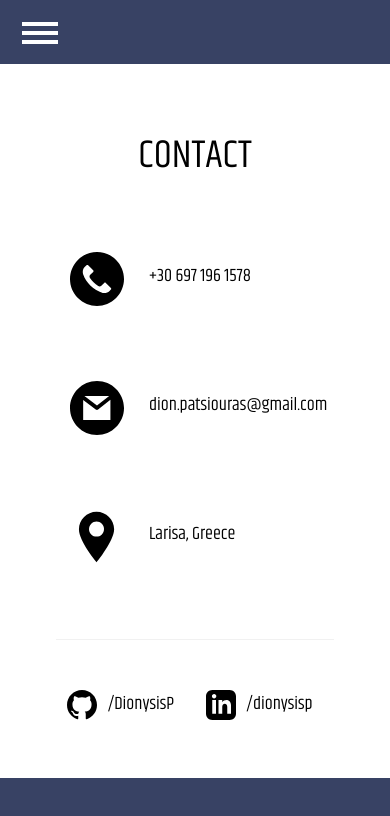
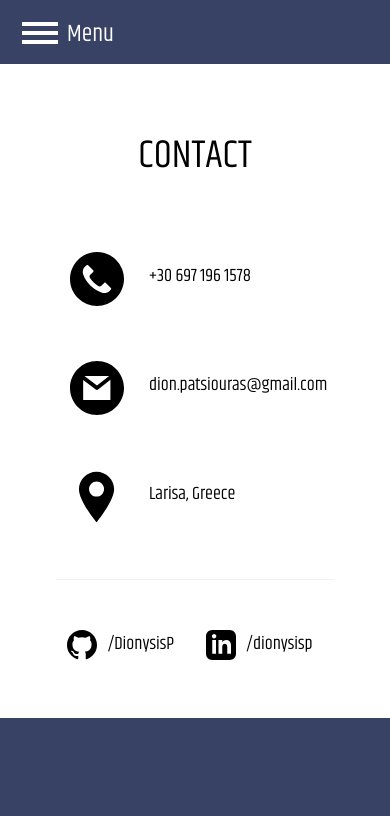
Before and after one commit to DionysisP/Portfolio, a React (Create React App) app: page /contact in a window 390 px wide. Shown: the top 816 px of the page. Built offline with nearby package versions, Linux system fonts and the light colour scheme.

Commit message:
add menu text

```diff
--- a/src/components/menu/Navigation.module.css
+++ b/src/components/menu/Navigation.module.css
@@ -4,7 +4,12 @@
     width:15px;
     cursor: pointer;
     display: flow-root;
-  }
+}
+
+.MenuClose{
+    position: relative;
+
+}
 
 .topBarBackground{
     background-color: #384264;
@@ -36,6 +41,10 @@ li{
     .topBar{display: none;}
     .topBarBackground{height:86px;}
     .burgerLabel{margin:29px 0;}
+    .MenuClose{
+        bottom: 28px;
+        left:67px;
+    }
 }
 /* Table Responsive */
 
@@ -45,7 +54,11 @@ li{
     .topBar{display: none;}
     .topBarBackground{height: 64px;}
     .burgerLabel{margin:17px 0;}
-
+    .MenuClose{
+        bottom: 28px;
+        left:67px;
+        font-size: 24px;
+    }
 }
 
 /*Mobile Responsive*/
--- a/src/components/menu/ResponsiveMenu.js
+++ b/src/components/menu/ResponsiveMenu.js
@@ -13,6 +13,7 @@ export default function ResponsiveMenu() {
         setShowMenu(!showMenu)
         setChecked(!checked)
     }
+
 
 
 
@@ -72,6 +73,7 @@ export default function ResponsiveMenu() {
                     <span className='line'></span>
                     <span className='line'></span>
                     <span className='line'></span>
+                    <p className={classes.MenuClose}>{showMenu === false ? 'Menu' : 'Close'}</p>
                 </label>
 
                 {menu}
--- a/src/style/Contact.module.css
+++ b/src/style/Contact.module.css
@@ -91,7 +91,7 @@
     display: -ms-inline-flexbox;
     display: inline-flex;
     text-align: center;
-    margin: 0px auto 75px auto;
+    margin: 0px auto 55px auto;
   }
   .item p {
     margin: 10px 0 10px 25px;
@@ -127,7 +127,7 @@
     display: -ms-inline-flexbox;
     display: inline-flex;
     text-align: center;
-    margin: 0px auto 75px auto;
+    margin: 0px auto 55px auto;
   }
   .item p {
     margin: 10px 0 10px 25px;
--- a/src/style/Contact.module.sass
+++ b/src/style/Contact.module.sass
@@ -84,7 +84,7 @@
     .item
         display: inline-flex
         text-align: center
-        margin: 0px auto 75px auto
+        margin: 0px auto 55px auto
 
 
     .item p
@@ -120,7 +120,7 @@
     .item
         display: inline-flex
         text-align: center
-        margin: 0px auto 75px auto
+        margin: 0px auto 55px auto
 
 
     .item p
```
